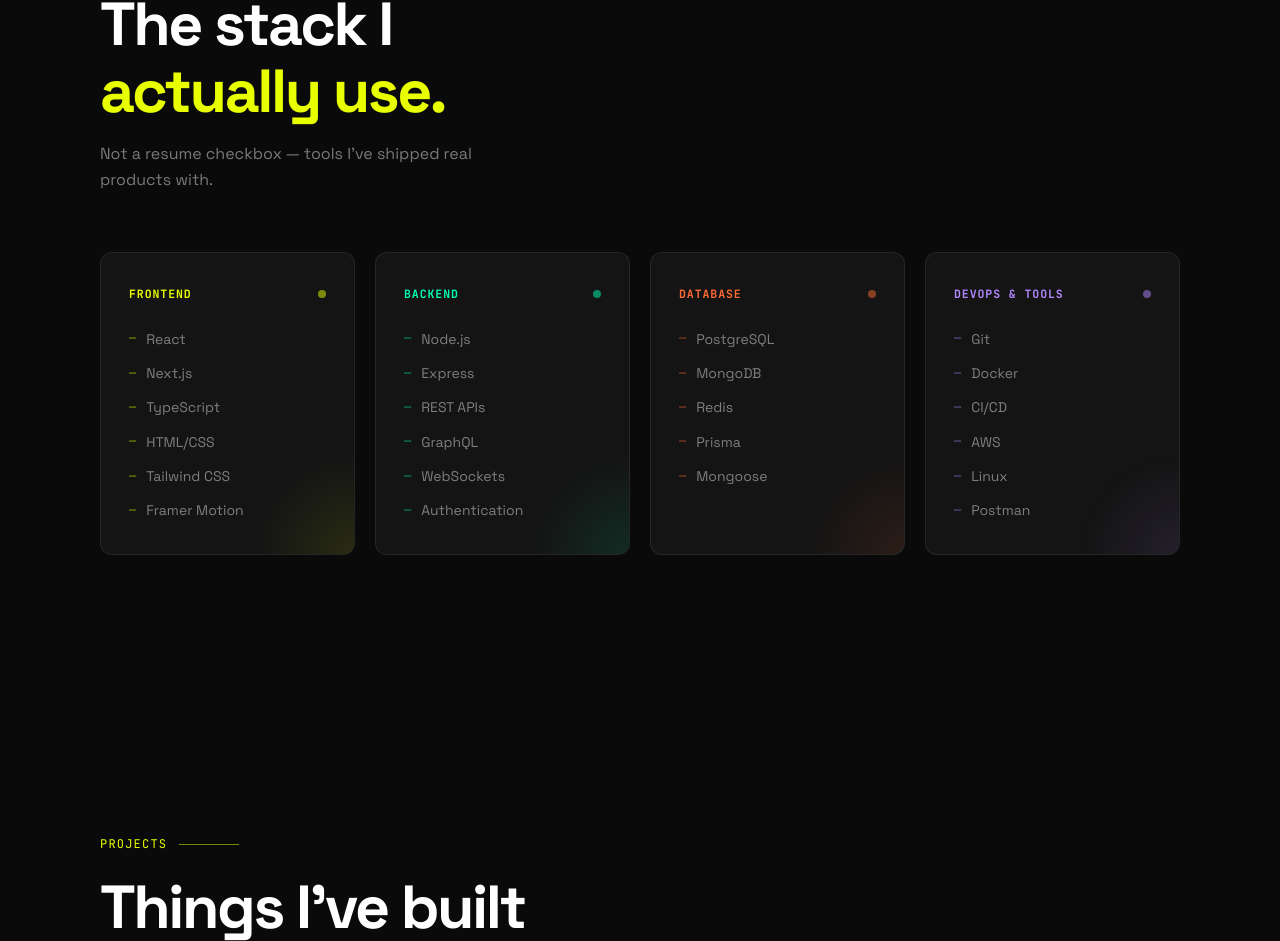
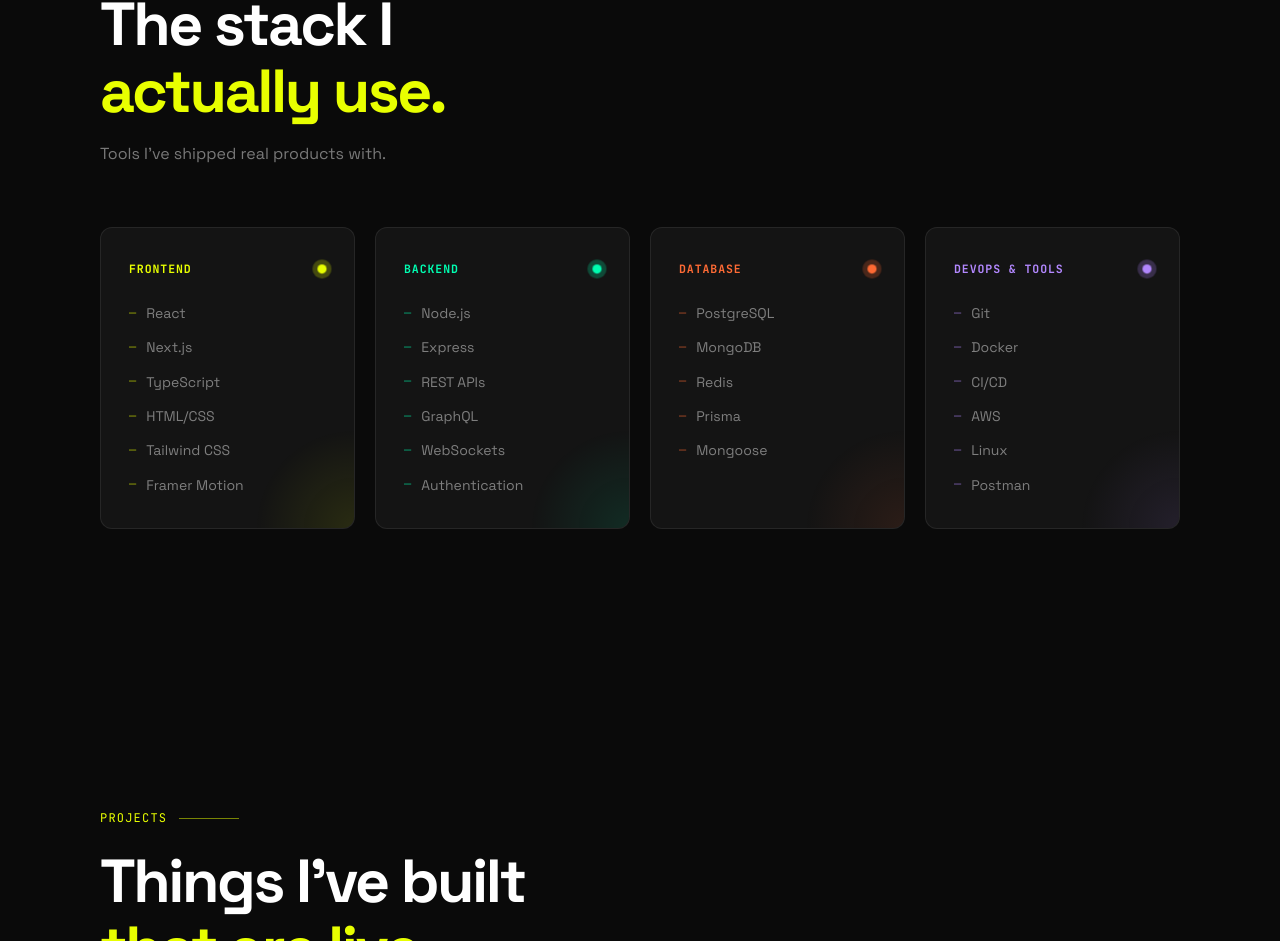
Before and after one commit to momohyusuf/Portfolio-v2, a React (Vite) app: page / in a window 1280 px wide. Shown: the part 1801-2742 px from the top of the page. Built offline with nearby package versions, Linux system fonts and the light colour scheme; no server answers.

Commit message:
Enhance Skills section with animation effects and update description for clarity

```diff
--- a/src/components/Skills.module.css
+++ b/src/components/Skills.module.css
@@ -95,7 +95,41 @@
   height: 8px;
   border-radius: 50%;
   background: var(--card-accent);
-  opacity: 0.5;
+  opacity: 0.8;
+  position: relative;
+  animation: pulse 2s ease-in-out infinite;
+}
+
+.cardDot::after {
+  content: "";
+  position: absolute;
+  inset: 0;
+  border-radius: 50%;
+  background: var(--card-accent);
+  animation: ripple 2s ease-in-out infinite;
+}
+
+@keyframes pulse {
+  0%,
+  100% {
+    opacity: 0.8;
+    transform: scale(1);
+  }
+  50% {
+    opacity: 1;
+    transform: scale(1.15);
+  }
+}
+
+@keyframes ripple {
+  0% {
+    transform: scale(1);
+    opacity: 0.6;
+  }
+  100% {
+    transform: scale(2.8);
+    opacity: 0;
+  }
 }
 
 .skillList {
--- a/src/components/Skills.tsx
+++ b/src/components/Skills.tsx
@@ -30,9 +30,7 @@ export default function Skills() {
             The stack I<br />
             <span className="accent">actually use.</span>
           </h2>
-          <p className={styles.sub}>
-            Not a resume checkbox — tools I've shipped real products with.
-          </p>
+          <p className={styles.sub}>Tools I've shipped real products with.</p>
         </motion.div>
 
         <div className={styles.grid}>
```
